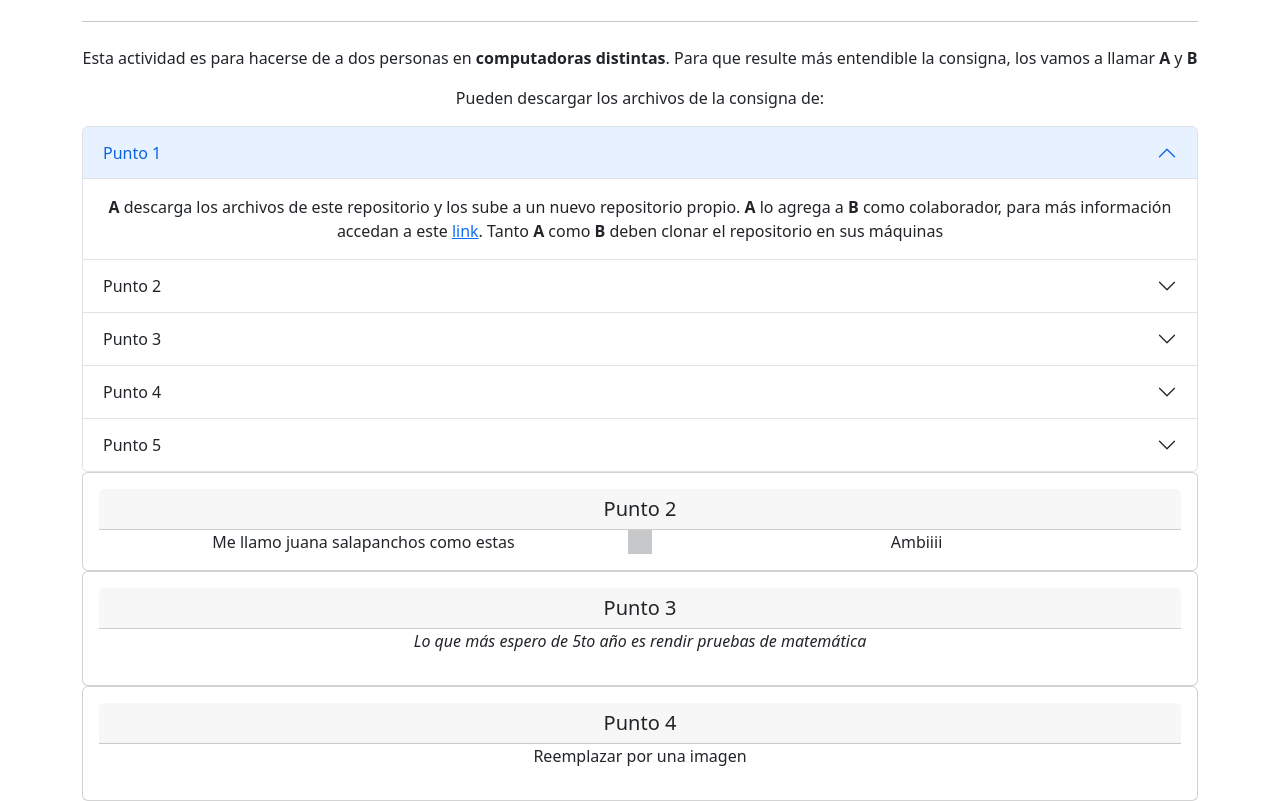
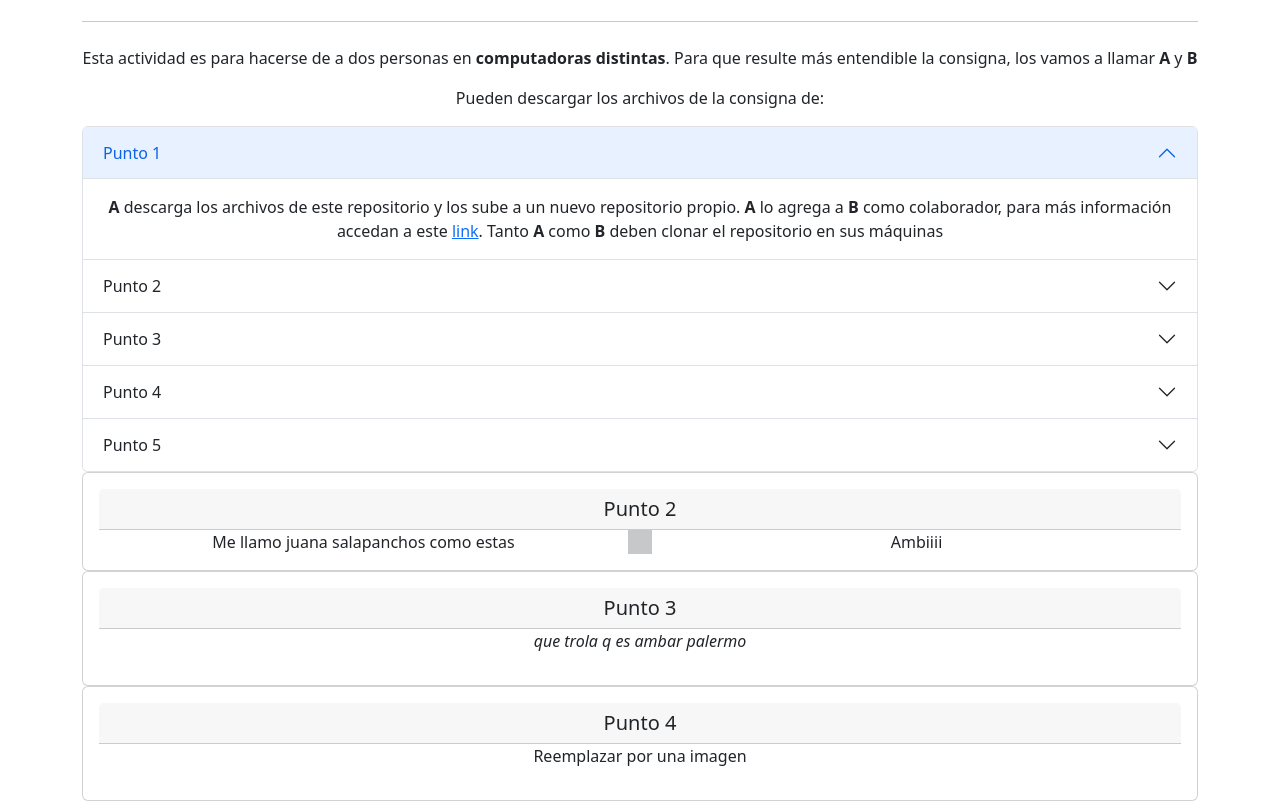
Before and after one commit to juanasalamanco/clase1, a plain HTML site: page index.html in a window 1280 px wide. Shown: the part 108-909 px from the top of the page. Drawn offline with nearby package versions, Linux system fonts and the light colour scheme.

Commit message:
cambio punto tres

```diff
--- a/index.html
+++ b/index.html
@@ -97,7 +97,7 @@
       <div class="card">
             <div class="card-body">
             <h5 class="card-header">Punto 3</h5>
-            <p><i>Lo que más espero de 5to año es rendir pruebas de matemática</i></p>
+            <p><i>que trola q es ambar palermo</i></p>
             </div>
       </div>
       <div class="card">
```
